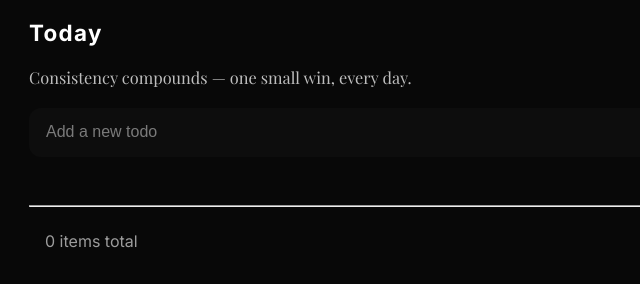
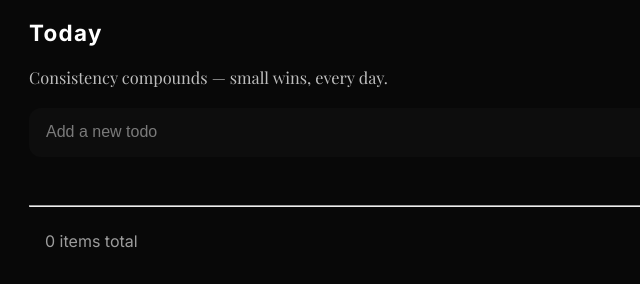
Before and after one commit to aarohb1507/To-do-list, a plain HTML site: page index.html in a window 1280 px wide. Shown: the part 229-513 px from the top of the page, 201-841 px from the left. Drawn offline with nearby package versions, Linux system fonts and the light colour scheme.

Commit message:
Modify quote in index.html
Updated quote text for clarity.

```diff
--- a/index.html
+++ b/index.html
@@ -16,7 +16,7 @@
 
   <section class="todo">
     <h2>Today</h2>
-    <p class="quote">Consistency compounds — one small win, every day.</p>
+    <p class="quote">Consistency compounds — small wins, every day.</p>
     <div class="input"><input type="text" class="input-field"
       id="todoInput" placeholder="Add a new todo">
       <button class="btn">Add</button>
@@ -39,4 +39,5 @@
     </div>
   </footer>
 </body>
+
 </html>
```
